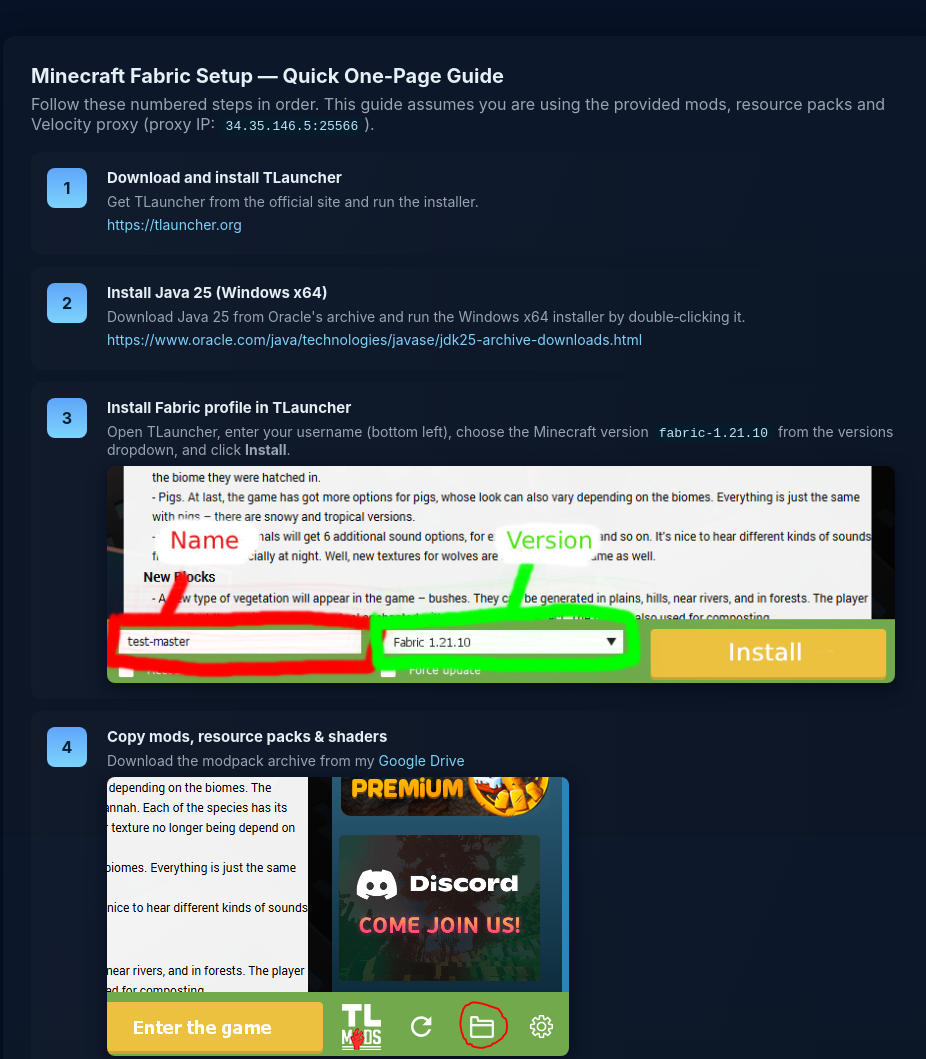
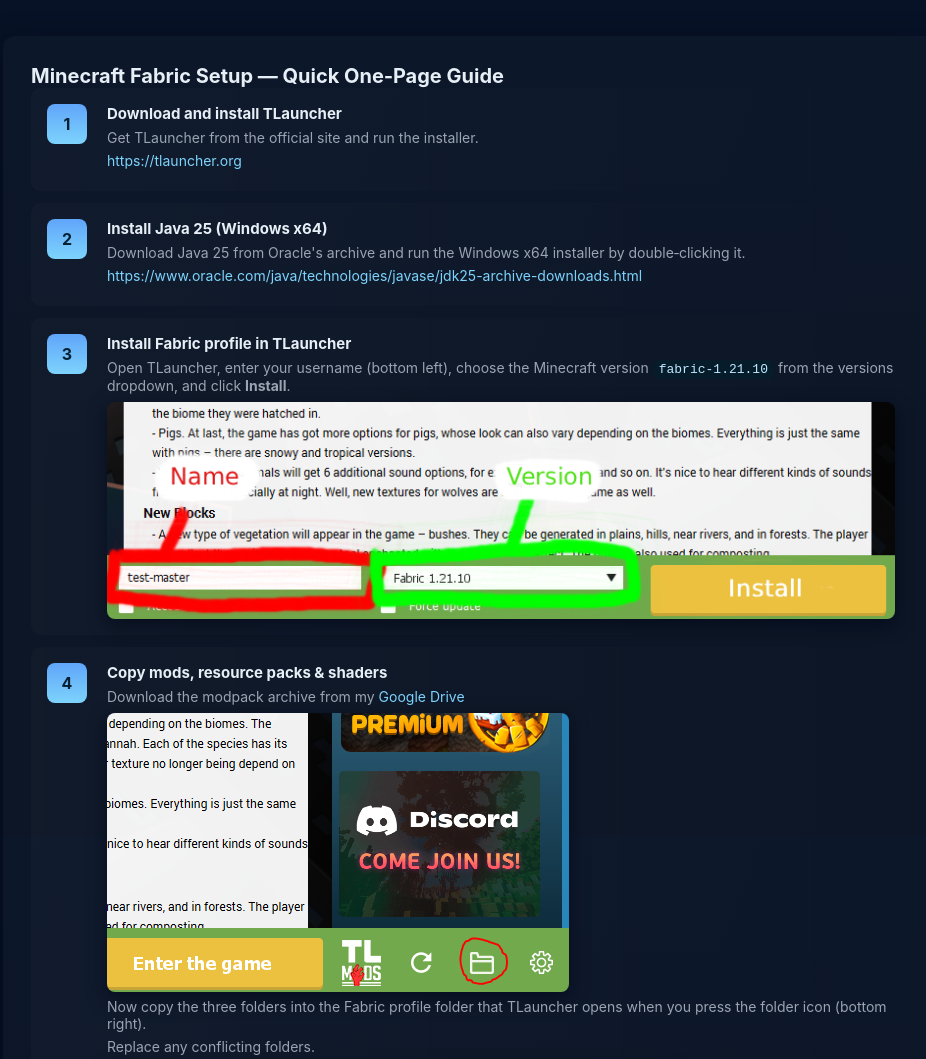
Before and after one commit to Kingdain1337/ModGuideWebPage, a plain HTML site: page index.html in a window 1280 px wide. Shown: the top 1059 px of the page, without its empty margins (169-1095 px from the left). Drawn offline with Linux system fonts and the light colour scheme.

Commit message:
header paragraph changed

```diff
--- a/index.html
+++ b/index.html
@@ -31,7 +31,6 @@
     <header>
       <div>
         <h1>Minecraft Fabric Setup — Quick One‑Page Guide</h1>
-        <p class="lead">Follow these numbered steps in order. This guide assumes you are using the provided mods, resource packs and Velocity proxy (proxy IP: <code class="inline">34.35.146.5:25566</code>).</p>
       </div>
     </header>
 
```
